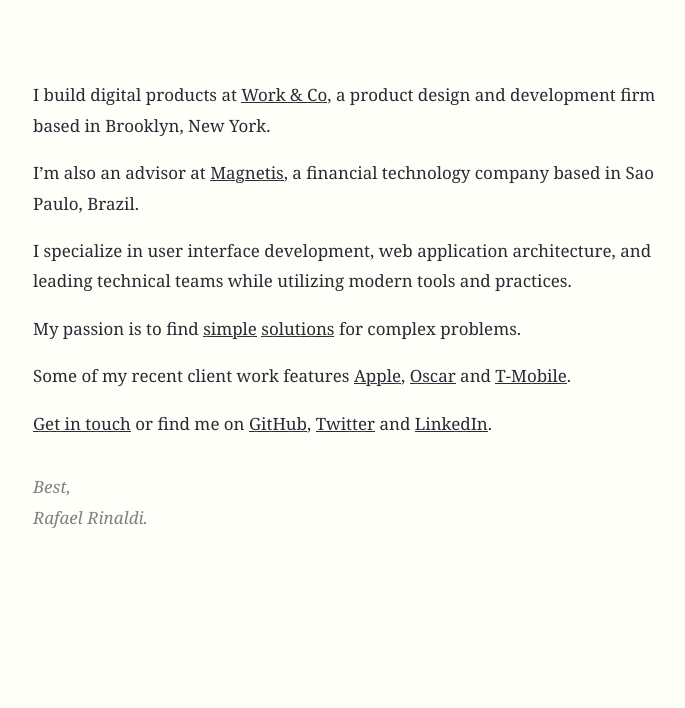
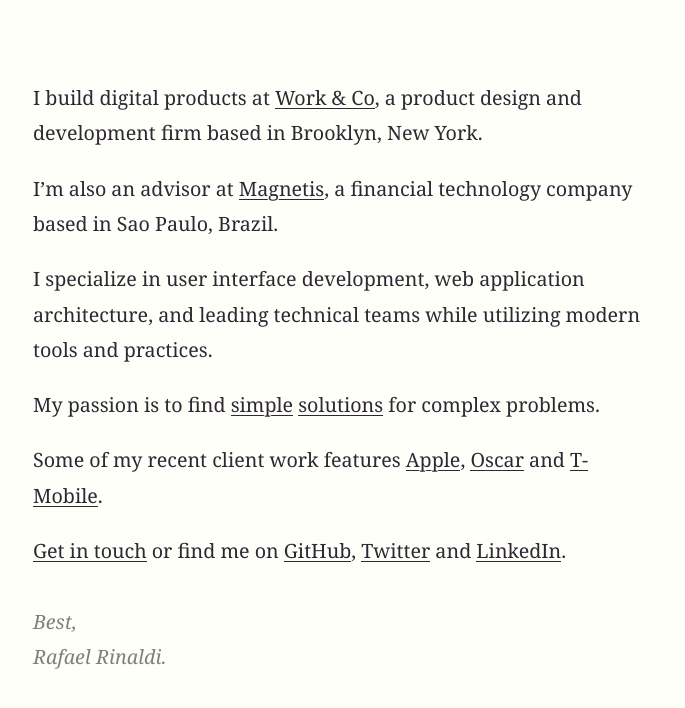
Before and after one commit to rafaelrinaldi/rafaelrinaldi.github.io, a website: page index.dev.html in a window 1280 px wide. Shown: the whole page, without its empty margins (47-732 px from the left). Drawn offline with Linux system fonts and the light colour scheme.

Commit message:
Get rid of webfonts for now.

```diff
--- a/external.css
+++ b/external.css
@@ -3,7 +3,8 @@
   font-style: normal;
   font-weight: normal;
   font-stretch: normal;
-  src: url('c7d20fe07092ca9b625d8f81603daf0c.woff') format('woff');
+  src: url('c7d20fe07092ca9b625d8f81603daf0c.woff') format('woff'),
+       url('c7d20fe07092ca9b625d8f81603daf0c.woff2') format('woff2');
 }
 
 @font-face {
@@ -11,5 +12,6 @@
   font-style: italic;
   font-weight: normal;
   font-stretch: normal;
-  src: url('afc2a1d972e6beb6d45cf52f3b8c80cd.woff') format('woff');
+  src: url('afc2a1d972e6beb6d45cf52f3b8c80cd.woff') format('woff'),
+       url('afc2a1d972e6beb6d45cf52f3b8c80cd.woff2') format('woff2');
 }
--- a/index.dev.html
+++ b/index.dev.html
@@ -41,8 +41,8 @@
          body {
              background-color: #FFFFFA;
              color: #2E2734;
-             font-family: 'triplicate', Georgia, serif;
-             font-size: calc(0.7rem + 0.75vw);
+             font-family: Georgia, serif;
+             font-size: 1rem;
              line-height: 1.4;
              margin: 0;
              max-width: 100%;
@@ -51,7 +51,7 @@
 
          @media screen and (min-width: 40rem) {
              body {
-                 font-size: calc(1rem + 0.075vw);
+                 font-size: calc(1.15rem + 0.10vw);
                  line-height: 1.8;
                  max-width: 39rem;
                  padding: 80px;
@@ -65,7 +65,7 @@
          p:first-of-type { margin-top: 0; }
 
          a {
-             background-image: linear-gradient(to top, rgba(0, 0, 0, 0), rgba(0, 0, 0, 0) 3px, #2E2734 3px, #2E2734 4px, rgba(0, 0, 0, 0) 4px);
+             background-image: linear-gradient(to top, rgba(0, 0, 0, 0), rgba(0, 0, 0, 0) 2px, #2E2734 2px, #2E2734 3px, rgba(0, 0, 0, 0) 3px);
              color: inherit;
              text-decoration: none;
              text-shadow: -1px -1px 0 #FFFFFA, 1px -1px 0 #FFFFFA, -1px 1px 0 #FFFFFA, 1px 1px 0 #FFFFFA;
```
